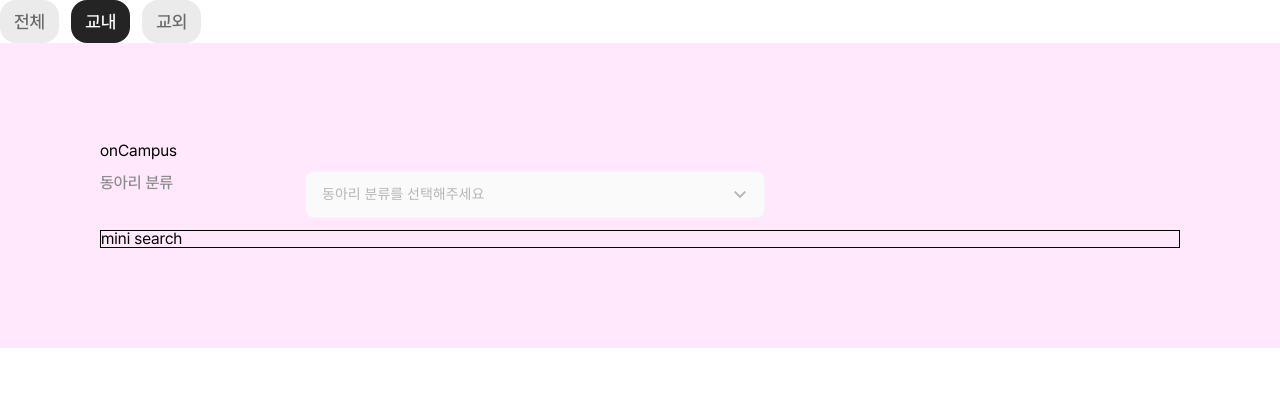
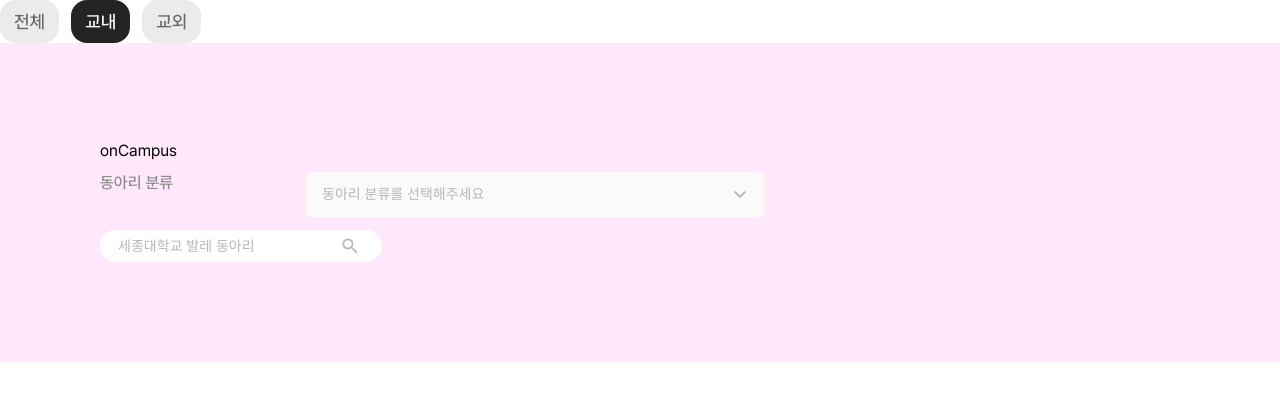
Before and after one commit to dong-ariari/frontend, a React (Vite) app: page /oncampus in a window 1280 px wide. Shown: the top 400 px of the page. Built offline with nearby package versions, Linux system fonts and the light colour scheme.

Commit message:
feat: 기본 레이아웃 조정

```diff
--- a/src/components/miniSearch/miniSearch.jsx
+++ b/src/components/miniSearch/miniSearch.jsx
@@ -1,5 +1,12 @@
+import btn from "../../assets/icons/miniSearch.svg";
+
 import * as S from "./miniSearch.styles";
 
-export default function MiniSearch() {
-  return <S.Layer>mini search</S.Layer>;
+export default function MiniSearch({ onClick, text }) {
+  return (
+    <S.Layer onClick={onClick}>
+      <S.Placeholder>{text}</S.Placeholder>
+      <img src={btn} alt="" />
+    </S.Layer>
+  );
 }
--- a/src/components/miniSearch/miniSearch.styles.js
+++ b/src/components/miniSearch/miniSearch.styles.js
@@ -1,5 +1,24 @@
 import styled from "styled-components";
 
-export const Layer = styled.div`
-border: solid 1px black;
-`
+export const Layer = styled.button`
+  border: none;
+  width: 17.625rem;
+  height: 2rem;
+  border-radius: 1.25rem;
+  background-color: ${(props) => props.theme.color.white};
+  display: flex;
+  align-items: center;
+  padding-left: 1.125rem;
+  padding-right: 1.375rem;
+`;
+
+export const Placeholder = styled.div`
+  border: none;
+  flex: 1;
+  height: 1.313rem;
+  display: flex;
+  align-items: center;
+  color: ${(props) => props.theme.color.grey._400};
+  ${(props) => props.theme.typo.fontSize._7};
+  ${(props) => props.theme.typo.fontWeight._500};
+`;
--- a/src/pages/oncampus.jsx
+++ b/src/pages/oncampus.jsx
@@ -20,7 +20,12 @@ const Oncampus = () => {
           isEdit={true}
         />
 
-        <MiniSearch />
+        <MiniSearch
+          onClick={() => {
+            console.log("clicked");
+          }}
+          text={"세종대학교 발레 동아리"}
+        />
       </div>
     </>
   );
```
Also changed, not shown: src/assets/icons/miniSearch.svg (added).
